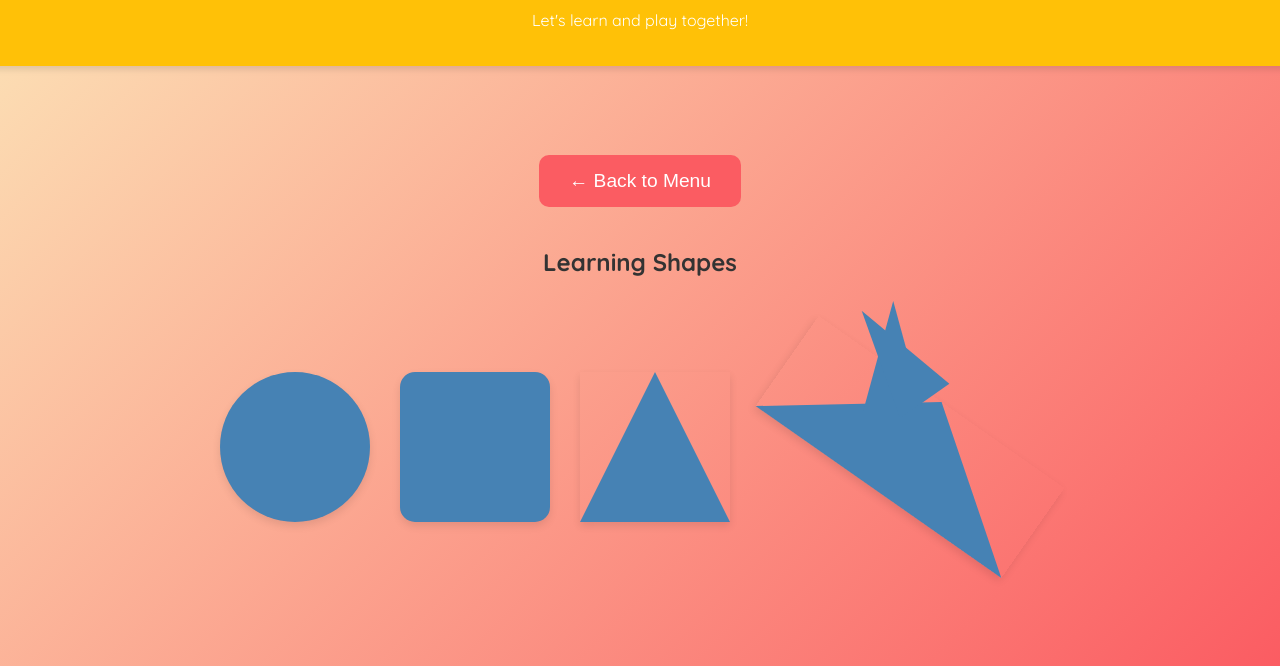
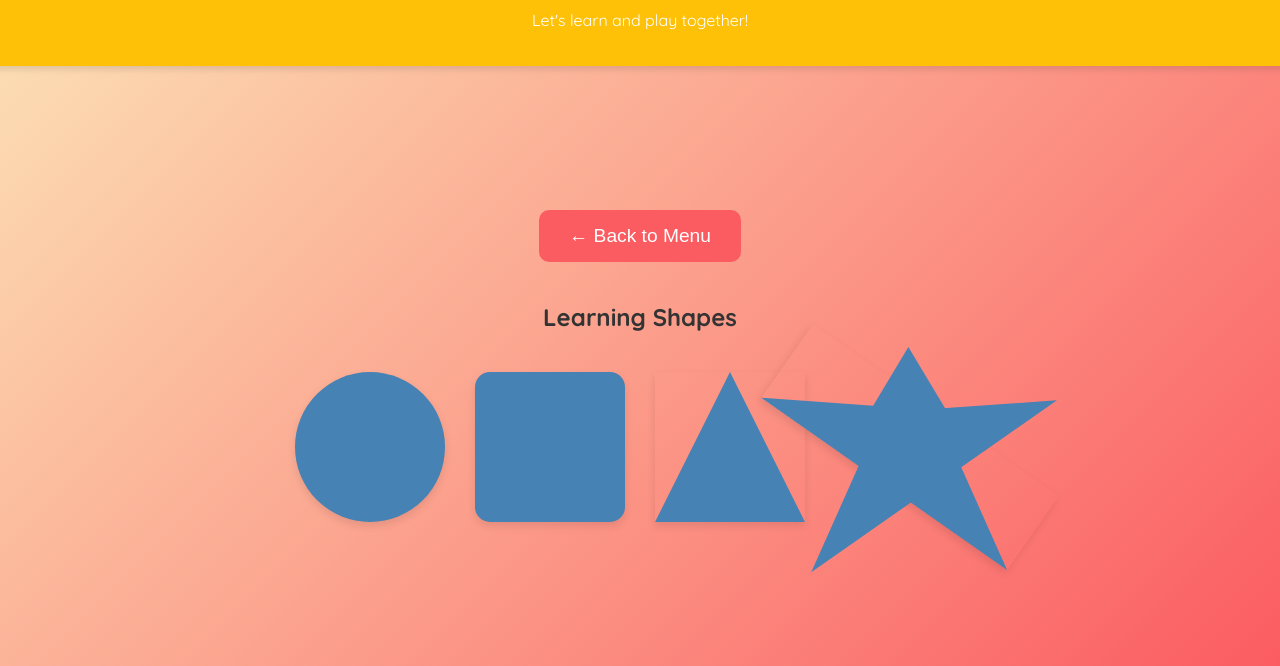
Before and after one commit to Sgaykie0677/Fatman, a plain HTML site: page index.html in a window 1280 px wide. Both pictures are taken after a click on the element "Shapes ⭐". Shown: the part 134-800 px from the top of the page. Drawn offline with Linux system fonts and the light colour scheme.

Commit message:
Fix: On-Hands Website with Fixed Star Shape

```diff
--- a/index.html
+++ b/index.html
@@ -135,72 +135,84 @@
             padding: 20px;
         }
 
-        .shape {
+        .shape-container {
             width: 150px;
             height: 150px;
-            background-color: var(--module-color);
-            box-shadow: 0 4px 8px rgba(0, 0, 0, 0.1);
+            display: flex;
+            align-items: center;
+            justify-content: center;
             cursor: pointer;
             transition: transform 0.2s;
+            position: relative; /* Needed for star pseudo-elements */
         }
 
-        .shape:active {
+        .shape-container:active {
             transform: scale(0.9);
         }
 
         .shape-circle {
+            width: 100%;
+            height: 100%;
             border-radius: 50%;
+            background-color: var(--module-color);
+            box-shadow: 0 4px 8px rgba(0, 0, 0, 0.1);
         }
 
         .shape-square {
+            width: 100%;
+            height: 100%;
             border-radius: 15px;
+            background-color: var(--module-color);
+            box-shadow: 0 4px 8px rgba(0, 0, 0, 0.1);
         }
 
         .shape-triangle {
-            background: none;
             width: 0;
             height: 0;
             border-left: 75px solid transparent;
             border-right: 75px solid transparent;
             border-bottom: 150px solid var(--module-color);
+            box-shadow: 0 4px 8px rgba(0, 0, 0, 0.1);
         }
 
         .shape-star {
-            background: none;
-            position: relative;
             width: 0;
             height: 0;
-            margin: 75px 0;
+            position: relative;
+            display: block;
+            color: var(--module-color);
             border-right: 150px solid transparent;
-            border-bottom: 110px solid var(--module-color);
             border-left: 150px solid transparent;
+            border-bottom: 90px solid var(--module-color);
             transform: rotate(35deg);
+            box-shadow: 0 4px 8px rgba(0, 0, 0, 0.1);
         }
-
         .shape-star:before {
-            content: '';
+            border-bottom: 100px solid var(--module-color);
+            border-left: 60px solid transparent;
+            border-right: 60px solid transparent;
             position: absolute;
             height: 0;
             width: 0;
-            top: -65px;
-            left: -96px;
-            border-bottom: 110px solid var(--module-color);
-            border-left: 30px solid transparent;
-            border-right: 30px solid transparent;
+            top: -45px;
+            left: -90px;
+            display: block;
+            content: '';
             transform: rotate(-35deg);
         }
-
         .shape-star:after {
+            position: absolute;
+            display: block;
+            color: var(--module-color);
+            top: 3px;
+            left: -150px;
+            width: 0;
+            height: 0;
+            border-right: 150px solid transparent;
+            border-left: 150px solid transparent;
+            border-bottom: 90px solid var(--module-color);
+            transform: rotate(-70deg);
             content: '';
-            position: absolute;
-            height: 0;
-            width: 0;
-            top: -65px;
-            left: -96px;
-            border-right: 30px solid transparent;
-            border-left: 30px solid transparent;
-            border-bottom: 110px solid var(--module-color);
-            transform: rotate(-70deg);
         }
 
 
@@ -322,16 +334,16 @@
                     title: 'Learning Shapes',
                     content: `
                         <div id="shapes-module">
-                            <div class="shape shape-circle" data-speak="Circle"></div>
-                            <div class="shape shape-square" data-speak="Square"></div>
-                            <div class="shape shape-triangle" data-speak="Triangle"></div>
-                            <div class="shape shape-star" data-speak="Star"></div>
+                            <div class="shape-container" data-speak="Circle"><div class="shape-circle"></div></div>
+                            <div class="shape-container" data-speak="Square"><div class="shape-square"></div></div>
+                            <div class="shape-container" data-speak="Triangle"><div class="shape-triangle"></div></div>
+                            <div class="shape-container" data-speak="Star"><div class="shape-star"></div></div>
                         </div>
                     `,
                     setup: () => {
-                        document.querySelectorAll('.shape').forEach(shape => {
-                            shape.addEventListener('click', (e) => {
-                                speak(e.target.dataset.speak);
+                        document.querySelectorAll('.shape-container').forEach(shapeContainer => {
+                            shapeContainer.addEventListener('click', (e) => {
+                                speak(e.target.dataset.speak || e.target.closest('.shape-container').dataset.speak);
                             });
                         });
                     }
```
